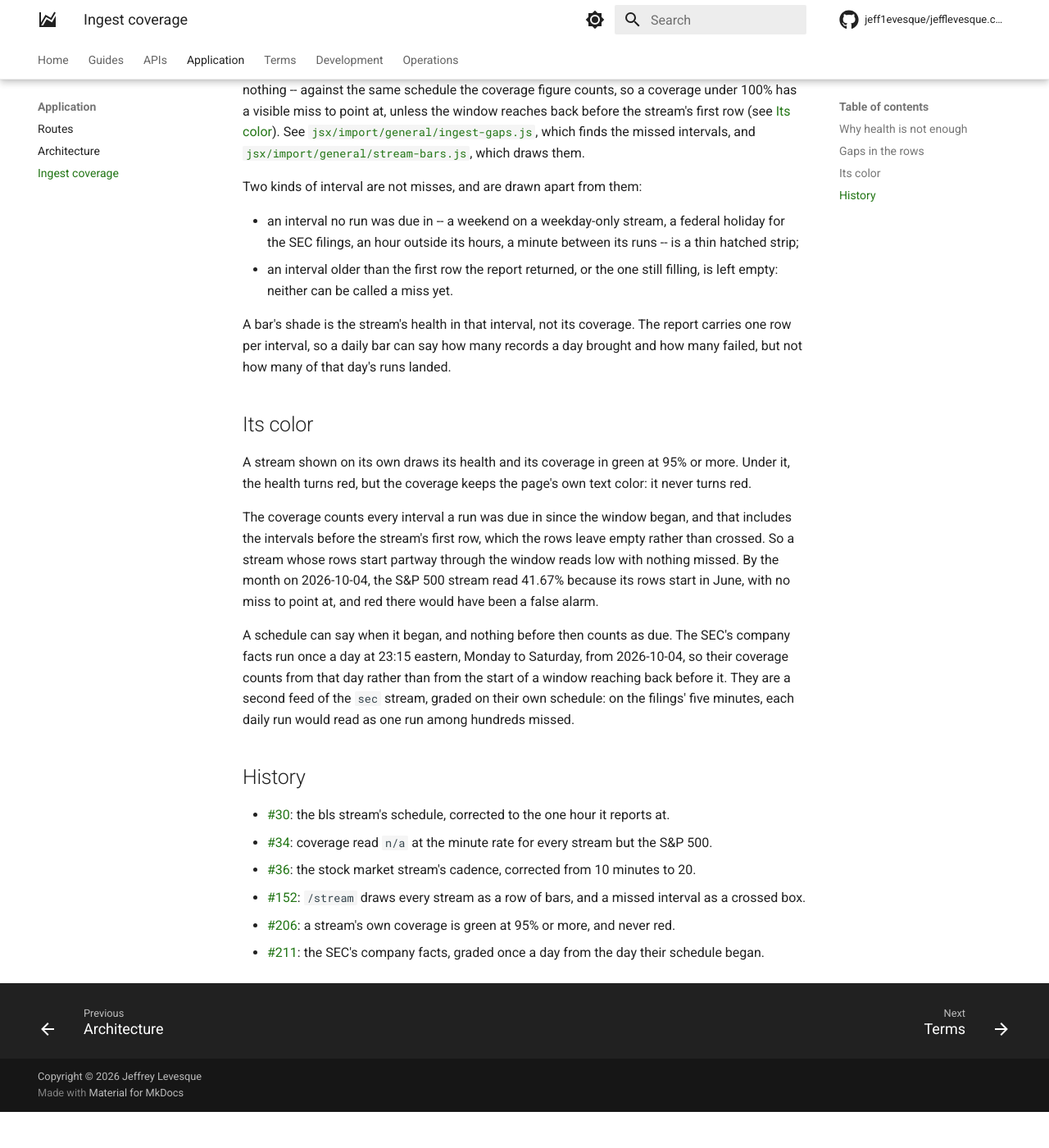
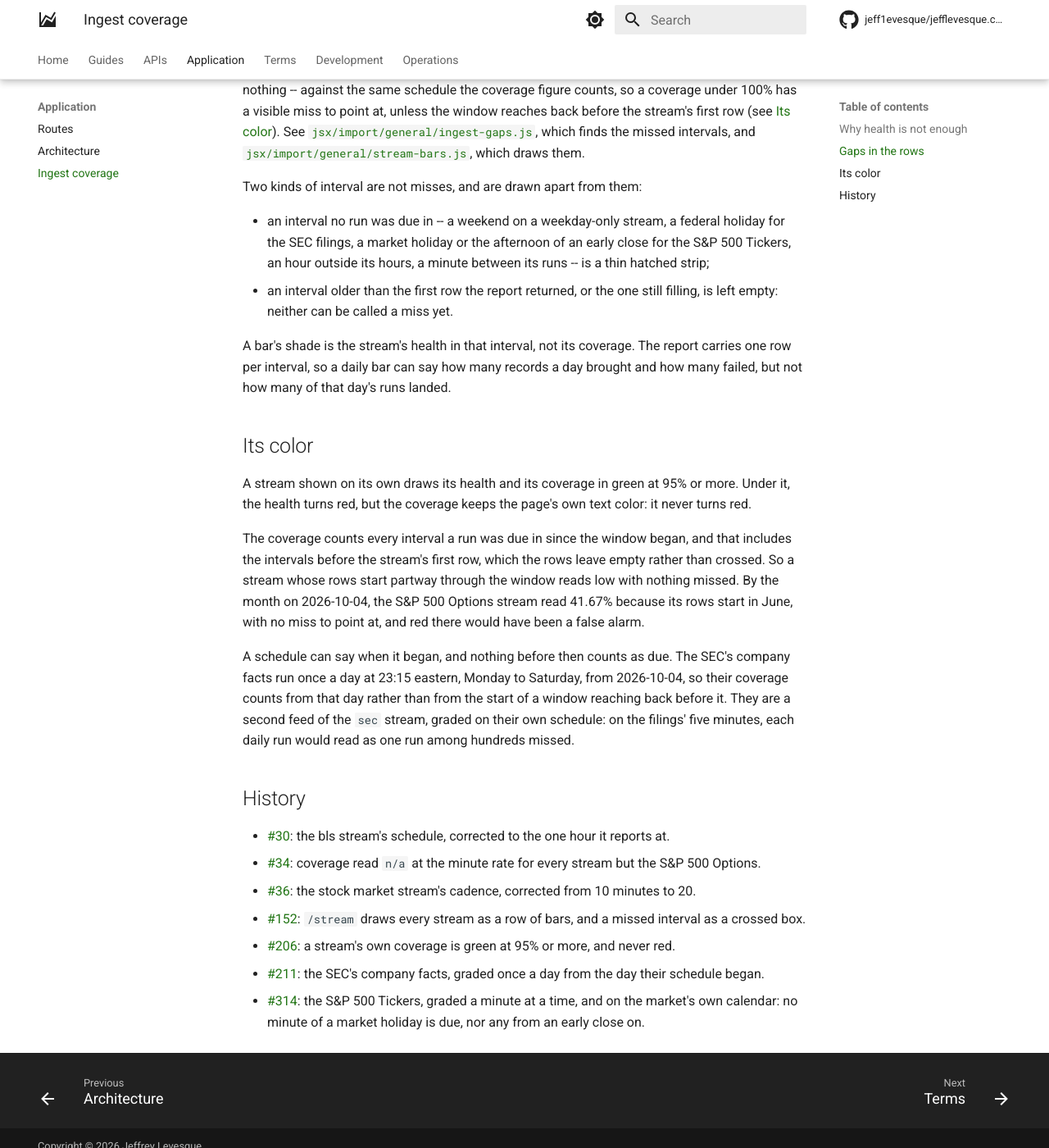
Before and after one commit to jeff1evesque/jefflevesque.com, an MkDocs documentation site: the page built from documentation/application/ingest-coverage.md, in a window 1280 px wide and 1400 px high, scrolled down 873 px. Shown: the whole window at 82% size. Built offline with MkDocs 1.6.1 and Material for MkDocs 9.7.7, drawn with Linux system fonts in a browser that asks for light colours; comment, search, counter and statistics services are not loaded; before the commit the page ends 2229 px from its top, so only the background shows below that.

Commit message:
#314: ingest-coverage.md, S&P 500 Options, and a market holiday or an early close is not a miss

```diff
--- a/documentation/application/ingest-coverage.md
+++ b/documentation/application/ingest-coverage.md
@@ -43,8 +43,9 @@ which draws them.
 Two kinds of interval are not misses, and are drawn apart from them:
 
 - an interval no run was due in -- a weekend on a weekday-only stream, a federal
-  holiday for the SEC filings, an hour outside its hours, a minute between its runs --
-  is a thin hatched strip;
+  holiday for the SEC filings, a market holiday or the afternoon of an early close for
+  the S&P 500 Tickers, an hour outside its hours, a minute between its runs -- is a thin
+  hatched strip;
 - an interval older than the first row the report returned, or the one still filling,
   is left empty: neither can be called a miss yet.
 
@@ -61,9 +62,9 @@ it never turns red.
 The coverage counts every interval a run was due in since the window began, and
 that includes the intervals before the stream's first row, which the rows leave
 empty rather than crossed. So a stream whose rows start partway through the window
-reads low with nothing missed. By the month on 2026-10-04, the S&P 500 stream read
-41.67% because its rows start in June, with no miss to point at, and red there would
-have been a false alarm.
+reads low with nothing missed. By the month on 2026-10-04, the S&P 500 Options stream
+read 41.67% because its rows start in June, with no miss to point at, and red there
+would have been a false alarm.
 
 A schedule can say when it began, and nothing before then counts as due. The SEC's
 company facts run once a day at 23:15 eastern, Monday to Saturday, from 2026-10-04, so
@@ -77,7 +78,7 @@ hundreds missed.
 - [#30](https://github.com/jeff1evesque/jefflevesque.com/issues/30): the bls stream's
   schedule, corrected to the one hour it reports at.
 - [#34](https://github.com/jeff1evesque/jefflevesque.com/issues/34): coverage read
-  `n/a` at the minute rate for every stream but the S&P 500.
+  `n/a` at the minute rate for every stream but the S&P 500 Options.
 - [#36](https://github.com/jeff1evesque/jefflevesque.com/issues/36): the stock market
   stream's cadence, corrected from 10 minutes to 20.
 - [#152](https://github.com/jeff1evesque/jefflevesque.com/issues/152): `/stream` draws
@@ -86,3 +87,6 @@ hundreds missed.
   coverage is green at 95% or more, and never red.
 - [#211](https://github.com/jeff1evesque/jefflevesque.com/issues/211): the SEC's company
   facts, graded once a day from the day their schedule began.
+- [#314](https://github.com/jeff1evesque/jefflevesque.com/issues/314): the S&P 500
+  Tickers, graded a minute at a time, and on the market's own calendar: no minute of a
+  market holiday is due, nor any from an early close on.
```
